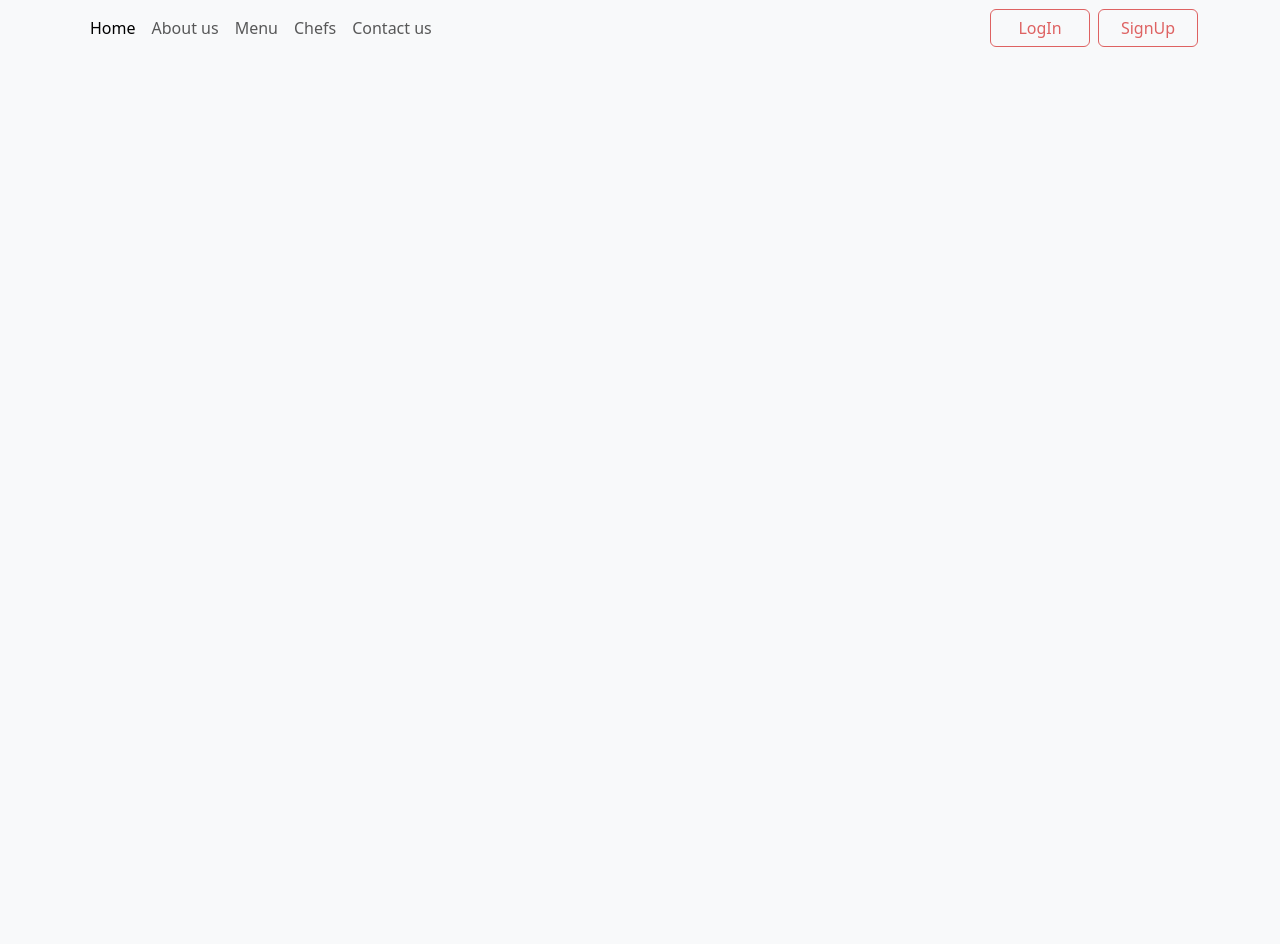
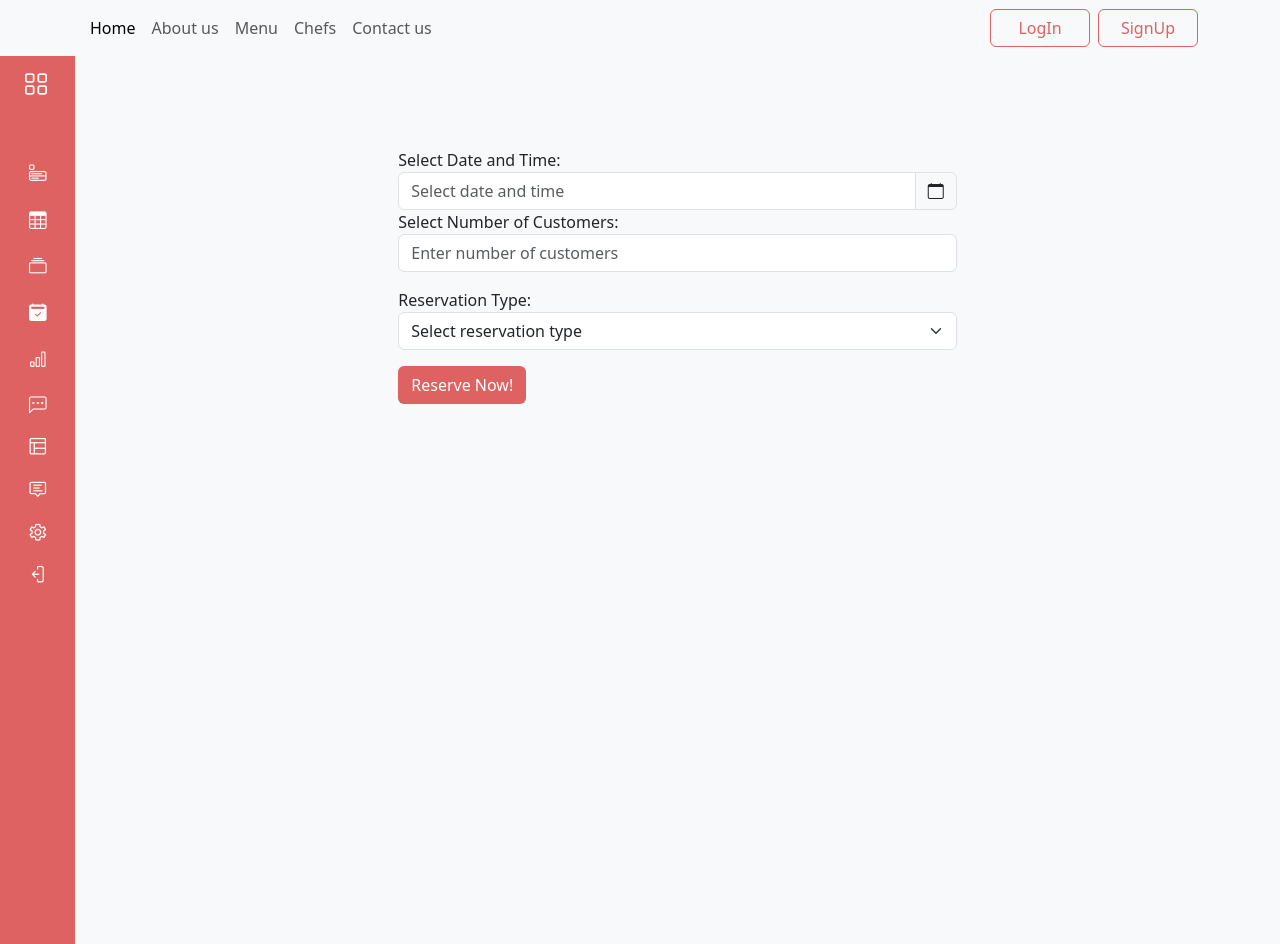
Before and after one commit to ahmadmsaadeh/RestaurantManagementSystem, an Angular app in the folder Frontend/: page /side-with-content/user-reserve in a window 1280 px wide. Before the commit this address led to /. Before the commit the page ends 800 px from the top, so only its background shows below. Built offline with nearby package versions, Linux system fonts and the light colour scheme.

Commit message:
Adding Customer Components to view permanently from admin dashboard

```diff
--- a/Frontend/src/app/Order_components/sidebar/sidebar.component.html
+++ b/Frontend/src/app/Order_components/sidebar/sidebar.component.html
@@ -64,6 +64,16 @@
 
           <li class="sidebar-item">
             <a [routerLink]="['/side-with-content/tables-management']" class="sidebar-link">Manage Tables</a>
+
+          </li>
+
+          <li class="sidebar-item">
+            <a [routerLink]="['/side-with-content/view-reservations']" class="sidebar-link">For Customer</a>
+
+          </li>
+
+          <li class="sidebar-item">
+            <a [routerLink]="['/side-with-content/user-reserve']" class="sidebar-link">For Customer2</a>
 
           </li>
         </ul>
--- a/Frontend/src/app/app-routing.module.ts
+++ b/Frontend/src/app/app-routing.module.ts
@@ -26,6 +26,7 @@ import {AppComponent} from "./app.component";
 import {AddOrderComponent} from "./Order_components/add-order/add-order.component";
 import {TablesManagementComponent} from "./tables-managment/tables-management.component";
 import { FeedbackComponent } from './feedback/feedback.component';
+import {UserReserveComponent} from "./user-reserve/user-reserve.component";
 
 
 
@@ -48,8 +49,9 @@ const routes: Routes = [
 
       { path: 'reservation', component: ReservationTableComponent },
       { path: 'add-reservation', component: UserReservationComponent },
-      {path: 'customer/view-reservations', component: ReservationUserManagementComponent },
+      {path: 'view-reservations', component: ReservationUserManagementComponent },
       {path: 'tables-management',component: TablesManagementComponent},
+      {path: 'user-reserve',component: UserReserveComponent},
 
       { path: 'feedback-tracking', component: FeedbackTrackingComponent },
       { path: 'menu-item-orders', component: MenuItemOrdersComponent},
--- a/Frontend/src/app/app.module.ts
+++ b/Frontend/src/app/app.module.ts
@@ -45,6 +45,7 @@ import { ReactiveFormsModule } from '@angular/forms';
 import { TablesManagementComponent } from './tables-managment/tables-management.component';
 import { FullscreenBackgroundComponent } from './fullscreen-background/fullscreen-background.component';
 import { FeedbackComponent } from './feedback/feedback.component';
+import { UserReserveComponent } from './user-reserve/user-reserve.component';
 
 @NgModule({
   declarations: [
@@ -75,6 +76,7 @@ import { FeedbackComponent } from './feedback/feedback.component';
     AddOrderComponent,
    TablesManagementComponent,
    FullscreenBackgroundComponent,
+   UserReserveComponent,
 
   ],
   imports: [
--- a/Frontend/src/app/reservation-user-managment/reservation-user-management.component.html
+++ b/Frontend/src/app/reservation-user-managment/reservation-user-management.component.html
@@ -1,16 +1,16 @@
+<app-fullscreen-background [imageUrl]="'assets/images/reservation.jpg'"></app-fullscreen-background>
 <div class="container-fluid d-flex justify-content-center mt-2">
   <div class="row">
     <div class="col-lg-3 col-md-4 col-sm-12 d-flex justify-content-center" *ngFor="let reservation of reservations">
-      <div class="card mb-3 card-hover text-center" style="width: 18rem;">
+      <div class="card mb-3 card-hover text-center bg-dark text-white rounded-5 bg-opacity-75" style="width: 18rem;">
         <div class="card-body d-flex flex-column justify-content-center align-items-center">
-          <h5 class="card-title">Reservation ID: {{ reservation.ResID }}</h5>
-          <h6 class="card-subtitle mb-2 text-muted">Username: {{ reservation.username }}</h6>
+          <h5 class="card-title">{{ reservation.username  }}</h5>
+          <h6 class="card-subtitle mb-2"></h6>
           <p class="card-text">
             <strong>Table ID:</strong> {{ reservation.TableID }}<br>
             <strong>Date:</strong> {{ reservation.Date | date }}<br>
             <strong>Time:</strong> {{ reservation.Time }}<br>
-          </p>
-          <button class="btn btn-light mt-auto" (click)="openReservationDetails(reservation, reservationDetails)"><strong>View Details</strong></button>
+          <p><button class="btn mt-auto text-white link-underline bg-secondary bg-opacity-50 mt-5" (click)="openReservationDetails(reservation, reservationDetails)"><strong>{{ reservation.ResID }}</strong></button></p>
         </div>
       </div>
     </div>
--- /dev/null
+++ b/Frontend/src/app/user-reserve/user-reserve.component.css
@@ -0,0 +1,17 @@
+.input-group-text {
+  cursor: pointer;
+}
+
+.input-group-text:hover {
+  background-color: rgba(0, 0, 0, 0.56);
+  color: white;
+}
+
+.btn{
+  color: white;
+  background-color:#DE6262;
+}
+
+.btn:hover{
+  background-color: #bd1313;
+}
--- /dev/null
+++ b/Frontend/src/app/user-reserve/user-reserve.component.html
@@ -0,0 +1,54 @@
+<div class="container-fluid bg-light align-items-center vh-100 mt-5">
+  <div class="row">
+    <form (ngSubmit)="onSubmit()" class="container mt-4">
+      <div class="row justify-content-center align-items-center">
+        <!-- DateTime Picker -->
+        <div class="col-md-6">
+          <div class="form-group">
+            <label for="dateTimePicker">Select Date and Time:</label>
+            <div class="input-group">
+              <input id="dateTimePicker" #dateTimePicker type="text" class="form-control" placeholder="Select date and time">
+              <span class="input-group-text" (click)="openDateTimePicker()">
+                <i class="bi bi-calendar"></i>
+              </span>
+            </div>
+          </div>
+        </div>
+      </div>
+      <div class="row justify-content-center align-items-center">
+        <!-- Number of Customers -->
+        <div class="col-md-6">
+          <div class="form-group">
+            <label for="numberOfCustomers">Select Number of Customers:</label>
+            <div class="input-group">
+              <input id="numberOfCustomers" #numberOfCustomers type="number" class="form-control" placeholder="Enter number of customers" min="1" max="100">
+            </div>
+          </div>
+        </div>
+      </div>
+
+      <div class="row justify-content-center mt-3">
+        <!-- Reservation Type -->
+        <div class="col-md-6">
+          <div class="form-group">
+            <label for="reservationType">Reservation Type:</label>
+            <div class="input-group">
+              <select id="reservationType" #reservationType class="form-select">
+                <option value="" disabled selected>Select reservation type</option>
+                <option value="Food">Food</option>
+                <option value="Drinks">Drinks</option>
+              </select>
+            </div>
+          </div>
+        </div>
+      </div>
+
+      <div class="row">
+        <div class="col-md-3"></div>
+        <div class="col-md-4">
+          <button type="submit" class="btn btn mt-3">Reserve Now!</button>
+        </div>
+      </div>
+    </form>
+  </div>
+</div>
--- /dev/null
+++ b/Frontend/src/app/user-reserve/user-reserve.component.ts
@@ -0,0 +1,53 @@
+import {AfterViewInit, Component, ElementRef, ViewChild} from '@angular/core';
+import {GetUserReservationService} from "../user-reservation/get-user-reservation/get-user-reservation.service";
+import flatpickr from "flatpickr";
+import {english} from "flatpickr/dist/l10n/default";
+
+@Component({
+  selector: 'app-user-reserve',
+  templateUrl: './user-reserve.component.html',
+  styleUrls: ['./user-reserve.component.css']
+})
+export class UserReserveComponent implements AfterViewInit {
+  @ViewChild('dateTimePicker') dateTimePicker!: ElementRef;
+  @ViewChild('numberOfCustomers') numberOfCustomers!: ElementRef;
+  @ViewChild('reservationType') reservationType!: ElementRef;
+
+  users: any[] = [];
+  selectedUserId: number = 1;  // Default selected user ID
+
+  constructor(
+    private reservationService: GetUserReservationService,
+  ) {
+  }
+  ngAfterViewInit(): void {
+    flatpickr(this.dateTimePicker.nativeElement, {
+      enableTime: true,
+      dateFormat: 'Y-m-d H:i',
+      locale: english,
+      time_24hr: true,
+      minuteIncrement: 10
+    });
+  }
+
+  openDateTimePicker(): void {
+    const flatpickrInstance = (this.dateTimePicker.nativeElement as any)._flatpickr;
+    if (flatpickrInstance) {
+      flatpickrInstance.open();
+    }
+  }
+
+  onSubmit(): void {
+    const dateTime = this.dateTimePicker.nativeElement.value;
+    const numOfCustomers = this.numberOfCustomers.nativeElement.value;
+    const reservationType = this.reservationType.nativeElement.value;
+    const [date, time] = dateTime.split(' ');
+
+    this.reservationService.createReservation(this.selectedUserId, date, time, numOfCustomers, reservationType)
+      .subscribe(response => {
+        console.log('Reservation created successfully', response);
+      }, error => {
+        console.error('Error creating reservation', error);
+      });
+  }
+}
```
Also changed, not shown: 1 other file (tests, documents, lock files or other folders).
